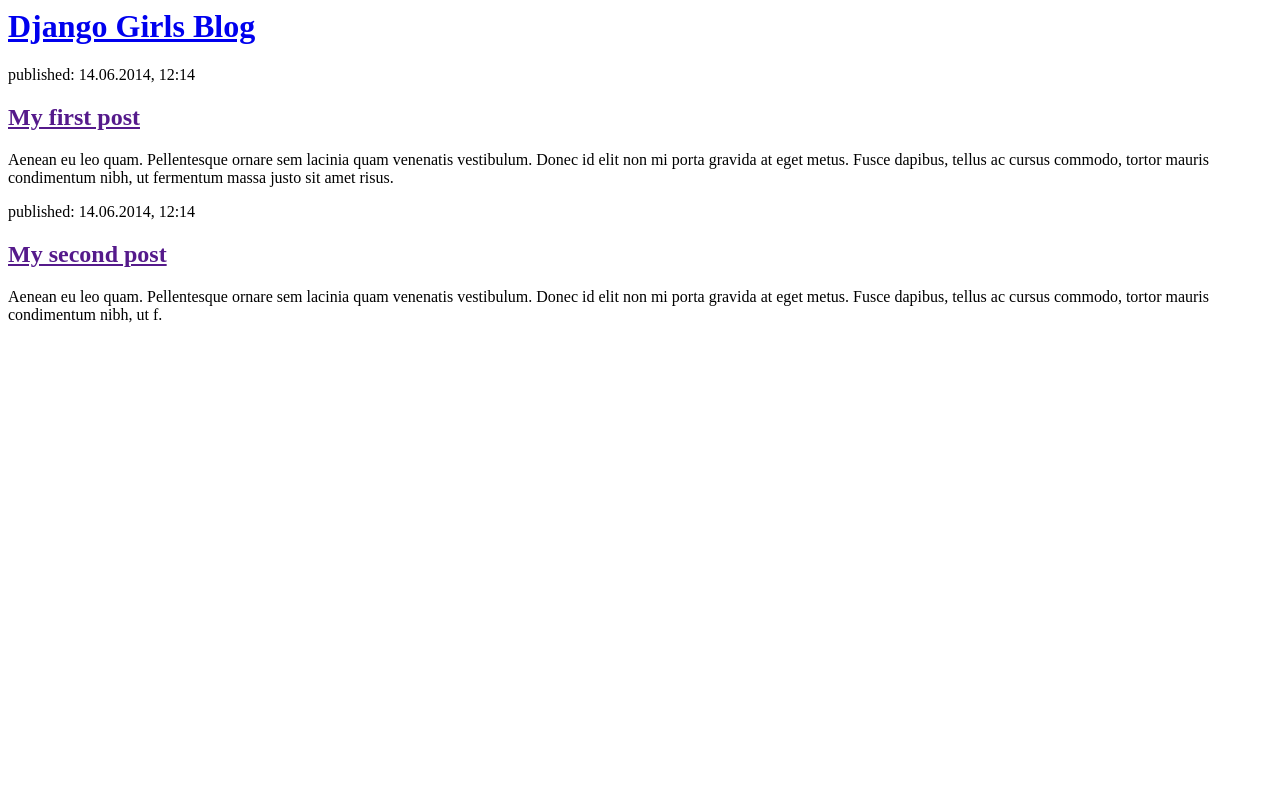
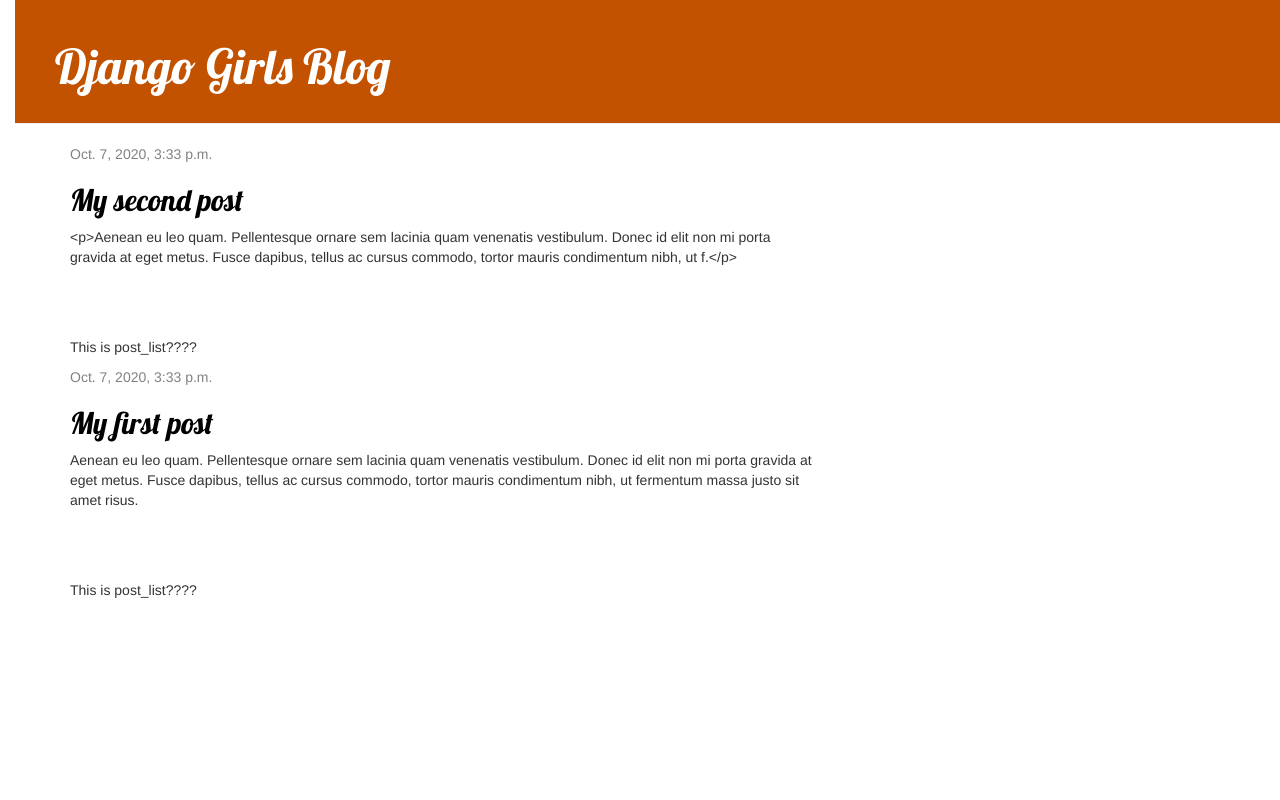
Before and after one commit to davidzhu1989/mysite, a Django app: page / in a window 1280 px wide. Run offline with Django 3.2, Linux system fonts and the light colour scheme; data comes from the database, SQL or seed files in the repository; both versions use the stored data as it was after the commit; some libraries are stand-ins or nearby versions.

Commit message:
add base.html for all htmls

```diff
--- /dev/null
+++ b/blog/static/css/blog.css
@@ -0,0 +1,59 @@
+body {
+    padding-left: 15px;
+}
+
+h1 a, h2 a {
+    color: #FF8833;
+}
+
+h1 a, h2 a {
+    color: #C25100;
+    font-family: 'Lobster';
+}
+
+.page-header {
+    background-color: #C25100;
+    margin-top: 0;
+    padding: 20px 20px 20px 40px;
+}
+
+.page-header h1, .page-header h1 a, .page-header h1 a:visited, .page-header h1 a:active {
+    color: #ffffff;
+    font-size: 36pt;
+    text-decoration: none;
+}
+
+.content {
+    margin-left: 40px;
+}
+
+h1, h2, h3, h4 {
+    font-family: 'Lobster', cursive;
+}
+
+.date {
+    color: #828282;
+}
+
+.save {
+    float: right;
+}
+
+.post-form textarea, .post-form input {
+    width: 100%;
+}
+
+.top-menu, .top-menu:hover, .top-menu:visited {
+    color: #ffffff;
+    float: right;
+    font-size: 26pt;
+    margin-right: 20px;
+}
+
+.post {
+    margin-bottom: 70px;
+}
+
+.post h2 a, .post h2 a:visited {
+    color: #000000;
+}
--- /dev/null
+++ b/blog/templates/blog/base.html
@@ -0,0 +1,24 @@
+{% load static %}
+<html>
+    <head>
+        <title>Django Girls blog</title>
+        <link rel="stylesheet" href="//maxcdn.bootstrapcdn.com/bootstrap/3.2.0/css/bootstrap.min.css">
+        <link rel="stylesheet" href="//maxcdn.bootstrapcdn.com/bootstrap/3.2.0/css/bootstrap-theme.min.css">
+        <link href='//fonts.googleapis.com/css?family=Lobster&subset=latin,latin-ext' rel='stylesheet' type='text/css'>
+        <link rel="stylesheet" href="{% static 'css/blog.css' %}">
+    </head>
+    <body>
+        <div class="page-header">
+            <h1><a href="/">Django Girls Blog</a></h1>
+        </div>
+
+        <div class="content container">
+            <div class="row">
+                <div class="col-md-8">
+                    {% block content %}
+                    {% endblock %}
+                </div>
+            </div>
+        </div>
+    </body>
+</html>
--- a/blog/templates/blog/post_list.html
+++ b/blog/templates/blog/post_list.html
@@ -1,22 +1,15 @@
-<html>
-    <head>
-        <title>Django Girls blog</title>
-    </head>
-    <body>
-        <div>
-            <h1><a href="/">Django Girls Blog</a></h1>
+{% extends 'blog/base.html' %}
+
+{% block content %}
+    {% for post in posts %}
+        <div class="post">
+            <div class="date">
+                {{ post.published_date }}
+            </div>
+            <h2><a href="">{{ post.title }}</a></h2>
+            <p>{{ post.text|linebreaksbr }}</p>
+
         </div>
-
-        <div>
-            <p>published: 14.06.2014, 12:14</p>
-            <h2><a href="">My first post</a></h2>
-            <p>Aenean eu leo quam. Pellentesque ornare sem lacinia quam venenatis vestibulum. Donec id elit non mi porta gravida at eget metus. Fusce dapibus, tellus ac cursus commodo, tortor mauris condimentum nibh, ut fermentum massa justo sit amet risus.</p>
-        </div>
-
-        <div>
-            <p>published: 14.06.2014, 12:14</p>
-            <h2><a href="">My second post</a></h2>
-            <p>Aenean eu leo quam. Pellentesque ornare sem lacinia quam venenatis vestibulum. Donec id elit non mi porta gravida at eget metus. Fusce dapibus, tellus ac cursus commodo, tortor mauris condimentum nibh, ut f.</p>
-        </div>
-    </body>
-</html>
+                    <p>This is post_list????</p>
+    {% endfor %}
+{% endblock %}
--- a/blog/views.py
+++ b/blog/views.py
@@ -1,6 +1,11 @@
 from django.shortcuts import render
 
 # Create your views here.
+from django.utils import timezone
+
+from .models import Post
+
 
 def post_list(request):
-    return render(request, 'blog/post_list.html', {})
+    posts = Post.objects.filter(published_date__lte=timezone.now()).order_by('published_date')
+    return render(request, 'blog/post_list.html', {'posts':posts})
```
Also changed, not shown: db.sqlite3.
